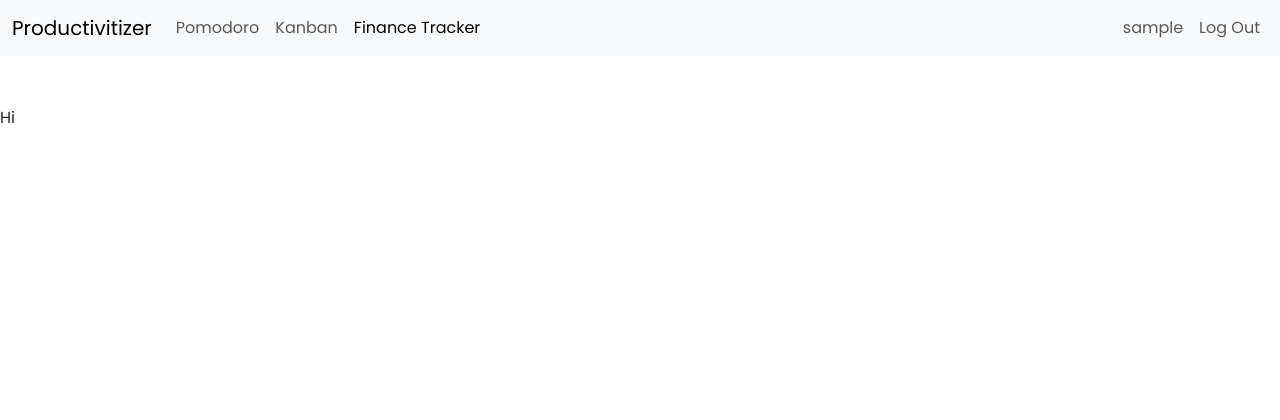
After one commit to SagidanovBakhtiyar/productivitizer, a Flask app: page /finance in a window 1280 px wide. The commit adds this page. Shown: the top 420 px of the page. Run offline with Flask 3, Linux system fonts and the light colour scheme; the visitor is signed in with stand-in values (Sample User, id 1); data comes from the database, SQL or seed files in the repository.

Commit message:
Start finance tracker implementation

```diff
--- a/productivitizer/__init__.py
+++ b/productivitizer/__init__.py
@@ -55,4 +55,9 @@ def create_app(test_config=None):
     from . import kanban
     app.register_blueprint(kanban.bp)
 
+
+    # Import finance blueprint
+    from . import finance
+    app.register_blueprint(finance.bp)
+
     return app
--- /dev/null
+++ b/productivitizer/finance.py
@@ -0,0 +1,19 @@
+from flask import Blueprint, render_template, g, jsonify, request
+from productivitizer.auth import login_required
+from productivitizer.db import get_db
+
+
+bp = Blueprint('finance', __name__)
+
+
+# Finance tracker api
+"""
+Here
+
+"""
+
+# Endpoint for webpage view
+@bp.route("/finance")
+@login_required
+def finance():
+    return render_template("finance/finance.html")
--- a/productivitizer/templates/base.html
+++ b/productivitizer/templates/base.html
@@ -28,7 +28,7 @@
                 <div class="navbar-nav">
                     <a class="nav-link {% if 'pomodoro' in request.path %}active{% endif %}" href="{{ url_for('pomodoro.pomodoro') }}">Pomodoro</a>
                     <a class="nav-link {% if 'kanban' in request.path %}active{% endif %}" href="{{ url_for('kanban.kanban') }}">Kanban</a>
-                    <a class="nav-link {% if 'finance' in request.path %}active{% endif %}" href="#">Finance Tracker</a>
+                    <a class="nav-link {% if 'finance' in request.path %}active{% endif %}" href="{{ url_for('finance.finance') }}">Finance Tracker</a>
                 </div>
                 <div class="navbar-nav ms-auto">
                     {% if g.user %}
--- /dev/null
+++ b/productivitizer/templates/finance/finance.html
@@ -0,0 +1,17 @@
+{% extends 'base.html' %}
+
+{% block head %}
+<link rel="stylesheet" href="{{ url_for('static', filename='css/finance/finance.css') }}">
+{% endblock %}
+
+{% block title %}
+    Finance tracker
+{% endblock %}
+
+{% block main %}
+Hi
+{% endblock %}
+
+{% block script %}
+<script src="{{ url_for('static', filename='js/finance/finance.js') }}"></script>
+{% endblock %}
--- a/productivitizer/templates/index.html
+++ b/productivitizer/templates/index.html
@@ -15,7 +15,7 @@
         <div class="d-grid">
             <a class="custom" href="{{ url_for('pomodoro.pomodoro') }}">Pomodoro</a>
             <a class="custom" href="{{ url_for('kanban.kanban') }}">Kanban</a>
-            <a class="custom">Finance</a>
+            <a class="custom" href="{{ url_for('finance.finance')}}">Finance</a>
         </div>
     </div>
 </body>
--- a/productivitizer/templates/kanban/kanban.html
+++ b/productivitizer/templates/kanban/kanban.html
@@ -1,7 +1,7 @@
 {% extends 'base.html' %}
 
 {% block head %}
-<link rel="stylesheet" href="{{ url_for('static', filename='css/kanban.css') }}">
+<link rel="stylesheet" href="{{ url_for('static', filename='css/kanban/kanban.css') }}">
 {% endblock %}
 
 {% block title %}
--- a/productivitizer/templates/pomodoro/pomodoro.html
+++ b/productivitizer/templates/pomodoro/pomodoro.html
@@ -1,7 +1,7 @@
 {% extends 'base.html' %}
 
 {% block head %}
-<link rel="stylesheet" href="{{ url_for('static', filename='css/pomodoro.css') }}">
+<link rel="stylesheet" href="{{ url_for('static', filename='css/pomodoro/pomodoro.css') }}">
 {% endblock %}
 
 {% block title %}
@@ -45,5 +45,5 @@
 {% endblock %}
 
 {% block script %}
-<script src="{{ url_for('static', filename='js/pomodoro.js') }}"></script>
+<script src="{{ url_for('static', filename='js/pomodoro/pomodoro.js') }}"></script>
 {% endblock %}
```
Also changed, not shown: productivitizer/static/css/finance/finance.css (added), productivitizer/static/css/kanban/kanban.css (renamed from productivitizer/static/css/kanban.css), productivitizer/static/css/pomodoro/pomodoro.css (renamed from productivitizer/static/css/pomodoro.css), productivitizer/static/js/pomodoro/pomodoro.js (renamed from productivitizer/static/js/pomodoro.js).
